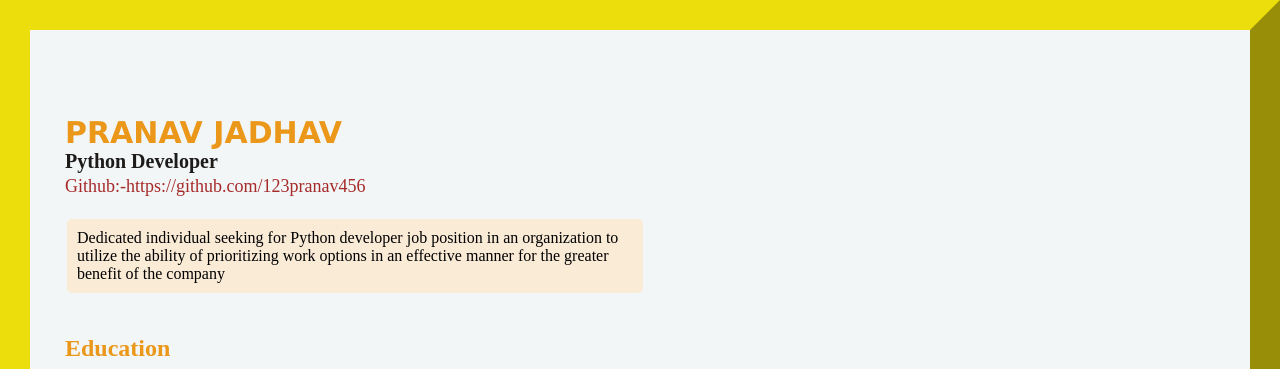
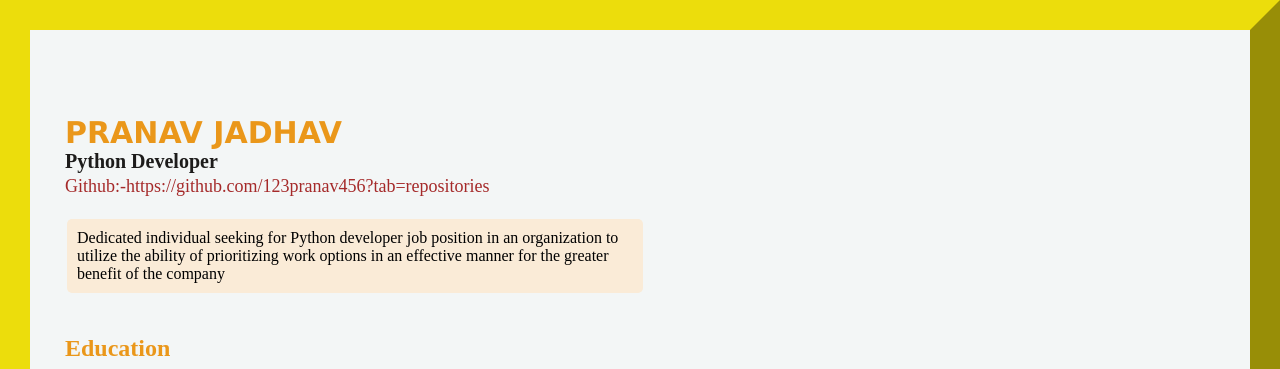
Before and after one commit to 123pranav456/Resume, a Django app: page / in a window 1280 px wide; the page is wider, and only the part inside the window is pictured. Shown: the top 369 px of that part. Run offline with Django 5.2, Linux system fonts and the light colour scheme.

Commit message:
Update f1.html

```diff
--- a/app/templates/f1.html
+++ b/app/templates/f1.html
@@ -27,7 +27,7 @@
     <div class="c">
       <h4>PRANAV JADHAV</h4>
       <h5>Python Developer</h5>
-      <p id="u">Github:-https://github.com/123pranav456</p>
+      <p id="u">Github:-https://github.com/123pranav456?tab=repositories</p>
       <table id="m">
       <tr>
       <td>Dedicated individual seeking for Python developer job position in an organization to utilize
```
